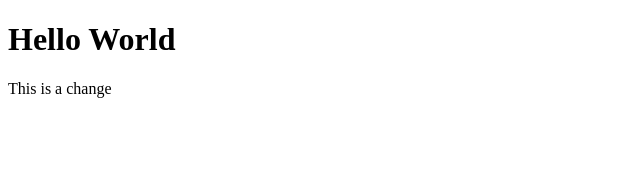
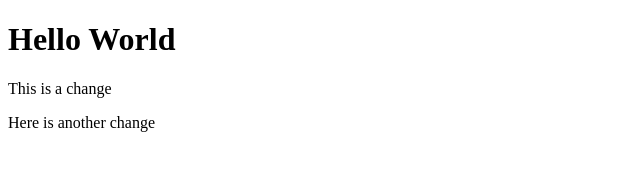
Before and after one commit to IsaacClee/git-test, a plain HTML site: page index.html in a window 1280 px wide. Shown: the whole page, without its empty margins (0-640 px from the left). Drawn offline with Linux system fonts and the light colour scheme.

Commit message:
Third comit

```diff
--- a/index.html
+++ b/index.html
@@ -9,5 +9,6 @@
 <body>
     <h1>Hello World</h1>
     <p>This is a change</p>
+    <p>Here is another change</p>
 </body>
 </html>
```
